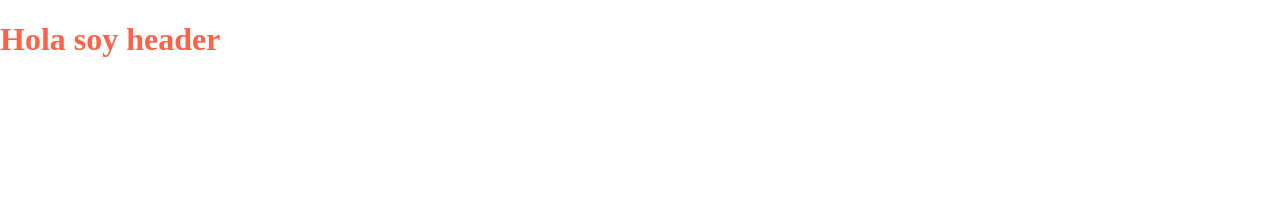
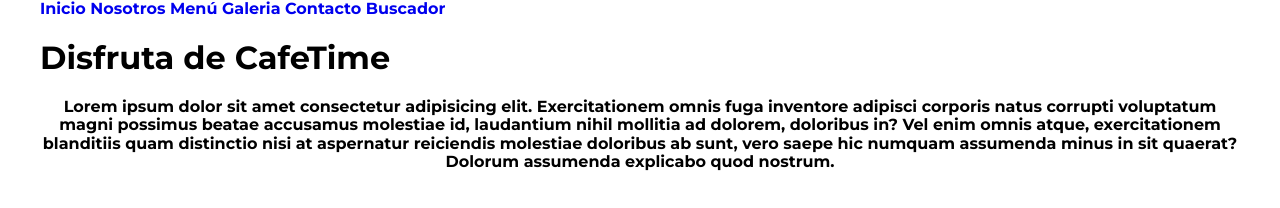
Before and after one commit to MiguelAngelRamos/GulpCafeteria, a website: page index.html in a window 1280 px wide. Drawn offline with Linux system fonts and the light colour scheme.

Commit message:
config globales, utils, var y html

```diff
--- a/index.html
+++ b/index.html
@@ -1,15 +1,52 @@
 <!DOCTYPE html>
 <html lang="en">
+
 <head>
   <meta charset="UTF-8">
   <meta http-equiv="X-UA-Compatible" content="IE=edge">
   <meta name="viewport" content="width=device-width, initial-scale=1.0">
   <link rel="stylesheet" href="build/css/styles.css">
+  <link rel="preconnect" href="https://fonts.googleapis.com">
+  <link rel="preconnect" href="https://fonts.gstatic.com" crossorigin>
+  <link
+    href="https://fonts.googleapis.com/css2?family=Montserrat:wght@700;900&family=Pacifico&family=Roboto:wght@700;900&display=swap"
+    rel="stylesheet">
   <title>CafeTime Sass Gulp</title>
 </head>
+
 <body>
   <header class="header">
-    <h1>Hola soy header</h1>
+    <div class="container">
+      <div class="nav-barra">
+      <!-- Menu de Navegacion y Logo -->
+        <div class="logo">
+        </div>
+        <nav class="nav-primary">
+          <a href="#">Inicio</a>
+          <a href="#">Nosotros</a>
+          <a href="#">Menú</a>
+          <a href="#">Galeria</a>
+          <a href="#">Contacto</a>
+          <a href="#">Buscador</a>
+        </nav>
+      <!-- / Menu de Navegacion y Logo -->
+      </div>
+      <div>
+        <h1>Disfruta de CafeTime</h1>
+      </div>
+    </div>
   </header>
+
+  <main class="container text-center">
+    <section>
+      <p>Lorem ipsum dolor sit amet consectetur adipisicing elit. Exercitationem omnis fuga inventore adipisci corporis natus corrupti voluptatum magni possimus beatae accusamus molestiae id, laudantium nihil mollitia ad dolorem, doloribus in?
+      Vel enim omnis atque, exercitationem blanditiis quam distinctio nisi at aspernatur reiciendis molestiae doloribus ab sunt, vero saepe hic numquam assumenda minus in sit quaerat? Dolorum assumenda explicabo quod nostrum.
+     </p>
+    </section>
+  </main>
+
+
+
 </body>
+
 </html>
--- a/src/scss/base/_global.scss
+++ b/src/scss/base/_global.scss
@@ -1,4 +1,4 @@
-@use 'variables'; // esto esta mal
+@use 'variables' as v;
 
 html {
   // 10/16 = 0.625 * 100
@@ -6,12 +6,42 @@
   box-sizing: border-box;
 }
 
-// La fuente por defecto de un documento es de 16px;
+*,*:before, *:after {
+  box-sizing: inherit; // heredar
+}
+// La fuente por defecto de un documento html es de 16px;
 /* Queremos que 1 rem sea 10px"  */
 
-/* 5rem (5*16) son 80px
+/*
+  5rem (5*16) son 80px
   5rem (5*10) = 50px
 */
 body {
+  font-family: v.$fontMain;
   font-size: 1.6rem; // 16px;
 }
+
+p {
+  color: v.$black;
+}
+
+.container {
+  width: 95%;
+  max-width: 120rem;
+  margin: 0 auto;
+}
+
+a {
+  text-decoration: none;
+}
+
+img {
+  max-width: 100%;
+  display: block;
+}
+
+ul {
+  list-style: none;
+  padding: 0;
+  margin: 0;
+}
--- a/src/scss/base/_utils.scss
+++ b/src/scss/base/_utils.scss
@@ -0,0 +1,9 @@
+@use 'variables' as v;
+
+.text-center {
+  text-align: center;
+}
+
+.bg-primary {
+  background-color: v.$primary;
+}
--- a/src/scss/base/_variables.scss
+++ b/src/scss/base/_variables.scss
@@ -1,5 +1,7 @@
 /* Para nuestras fuentes */
-// google font Pacifico
+$fontMain: 'Montserrat', sans-serif;
+$fontSecondary: 'Roboto', sans-serif;
+$fontCursive: 'Pacifico', sans-serif;
 
 /* media queries*/
 $movil: 480px; // 560px
@@ -8,10 +10,12 @@
 
 
 /* Colores */
-$primary: #E8505B;
-$secondary: #455A64;
+$primary: #5E311E;
+$secondary: #C39C63;
+$black: #000;
 $white: #FFF;
 $grey-light: #ECEEEF;
+$brown-light: #ebe7de;
 
 /* Unidades */
 $separation: 5rem;
--- a/src/scss/header/_header.scss
+++ b/src/scss/header/_header.scss
@@ -1,8 +1,3 @@
 .header {
-  display: flex;
-  flex-direction: column;
+
 }
-
-h1 {
-  color: tomato;
-}
```
Also changed, not shown: build/css/styles.css.
